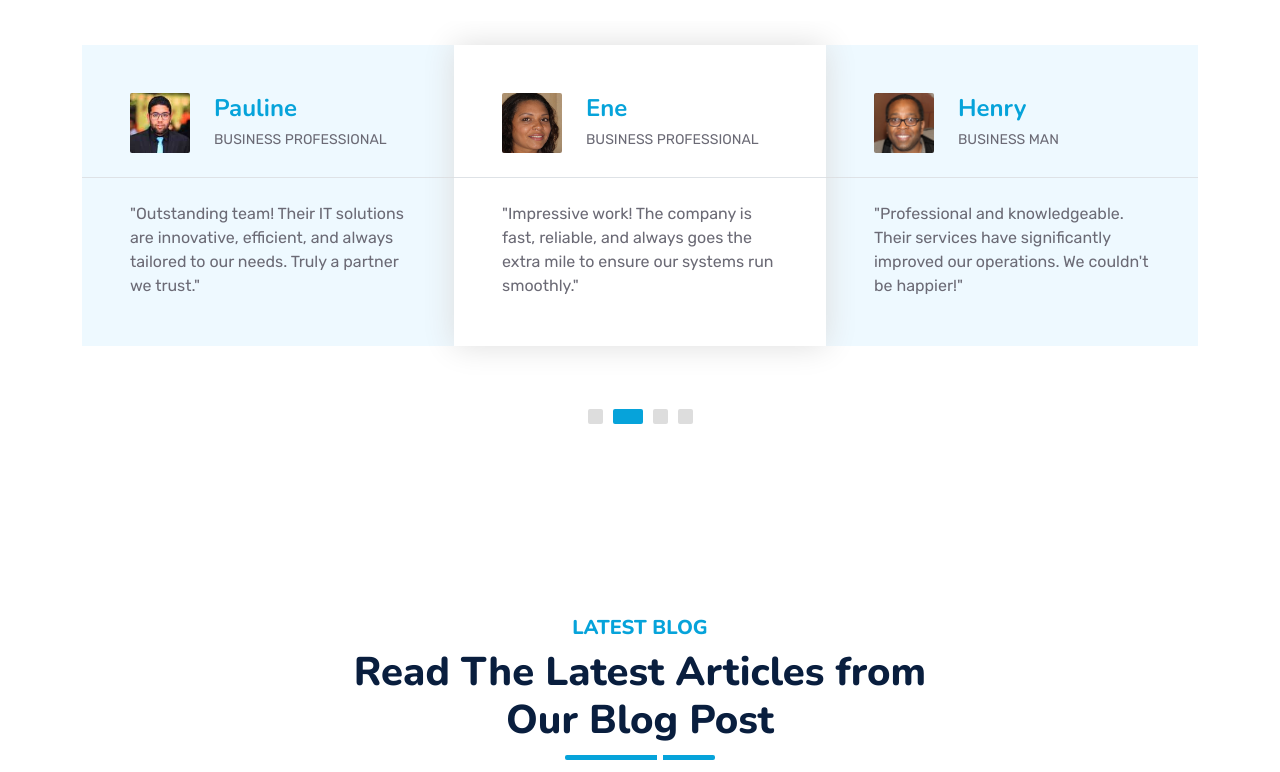
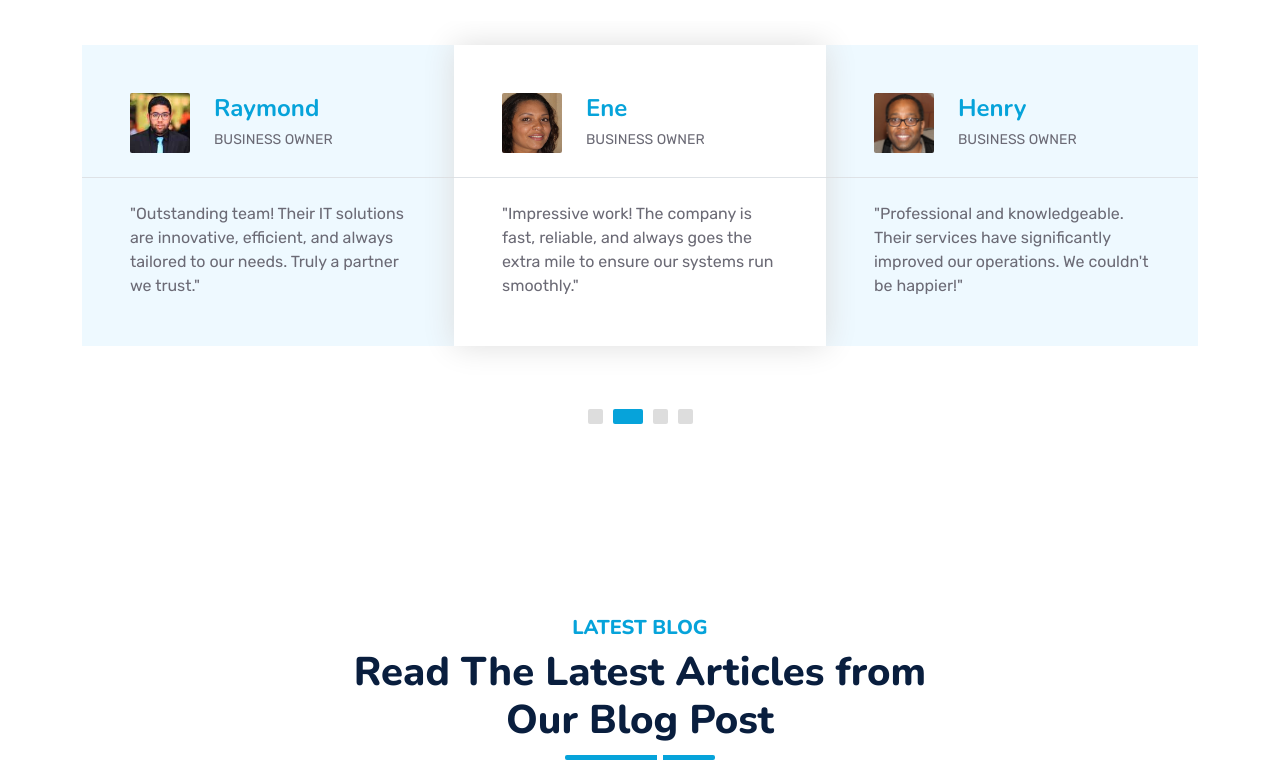
Before and after one commit to casmirihechituru/Tech-startup-website-html-css-and-js, a plain HTML site: page index.html in a window 1280 px wide. Shown: the part 5308-6080 px from the top of the page. Drawn offline with nearby package versions, Linux system fonts and the light colour scheme.

Commit message:
Update index.html

```diff
--- a/index.html
+++ b/index.html
@@ -528,8 +528,8 @@ Whether you need a custom digital solution or have questions about our services,
                     <div class="d-flex align-items-center border-bottom pt-5 pb-4 px-5">
                         <img class="img-fluid rounded" src="img/user.jpg" style="width: 60px; height: 60px;" >
                         <div class="ps-4">
-                            <h4 class="text-primary mb-1">Pauline</h4>
-                            <small class="text-uppercase">Business Professional</small>
+                            <h4 class="text-primary mb-1">Raymond</h4>
+                            <small class="text-uppercase">Business Owner</small>
                         </div>
                     </div>
                     <div class="pt-4 pb-5 px-5">
@@ -541,7 +541,7 @@ Whether you need a custom digital solution or have questions about our services,
                         <img class="img-fluid rounded" src="img/user2.jpg" style="width: 60px; height: 60px;" >
                         <div class="ps-4">
                             <h4 class="text-primary mb-1">Ene</h4>
-                            <small class="text-uppercase">Business professional</small>
+                            <small class="text-uppercase">Business Owner</small>
                         </div>
                     </div>
                     <div class="pt-4 pb-5 px-5">
@@ -553,7 +553,7 @@ Whether you need a custom digital solution or have questions about our services,
                         <img class="img-fluid rounded" src="img/user3.jpg" style="width: 60px; height: 60px;" >
                         <div class="ps-4">
                             <h4 class="text-primary mb-1">Henry</h4>
-                            <small class="text-uppercase">Business man</small>
+                            <small class="text-uppercase">Business Owner</small>
                         </div>
                     </div>
                     <div class="pt-4 pb-5 px-5">
@@ -564,8 +564,8 @@ Whether you need a custom digital solution or have questions about our services,
                     <div class="d-flex align-items-center border-bottom pt-5 pb-4 px-5">
                         <img class="img-fluid rounded" src="img/user4.jpg" style="width: 60px; height: 60px;" >
                         <div class="ps-4">
-                            <h4 class="text-primary mb-1">Raymond</h4>
-                            <small class="text-uppercase">Business professional</small>
+                            <h4 class="text-primary mb-1">Pauline</h4>
+                            <small class="text-uppercase">Business Owner</small>
                         </div>
                     </div>
                     <div class="pt-4 pb-5 px-5">
```
